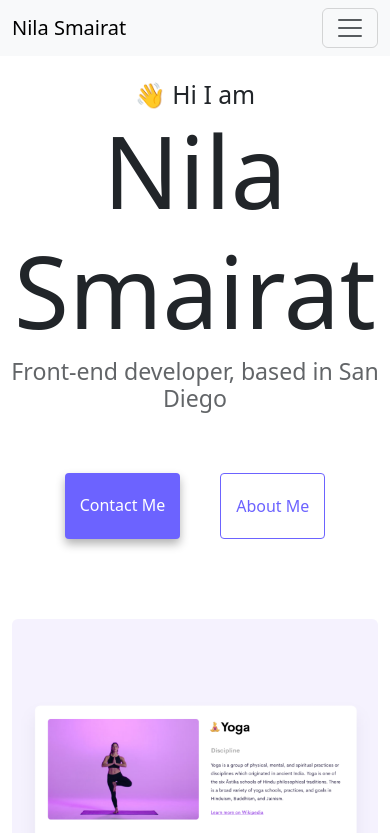
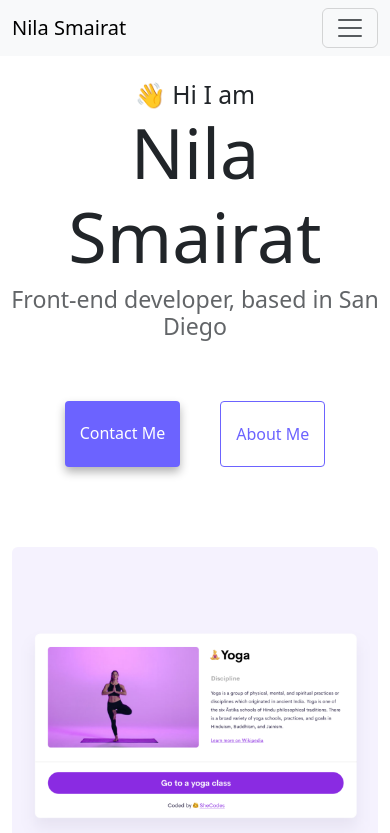
Before and after one commit to nsmairat/AdvancedToolsHomework, a website: page index.html in a window 390 px wide. Shown: the top 833 px of the page. Drawn offline with nearby package versions, Linux system fonts and the light colour scheme.

Commit message:
added a @media for the font to improve SEO

```diff
--- a/style.css
+++ b/style.css
@@ -99,3 +99,9 @@ p {
 .email-link:hover {
   text-decoration: underline;
 }
+
+@media (max-width: 777px) {
+  h1 {
+    font-size: 70px !important;
+  }
+}
```
